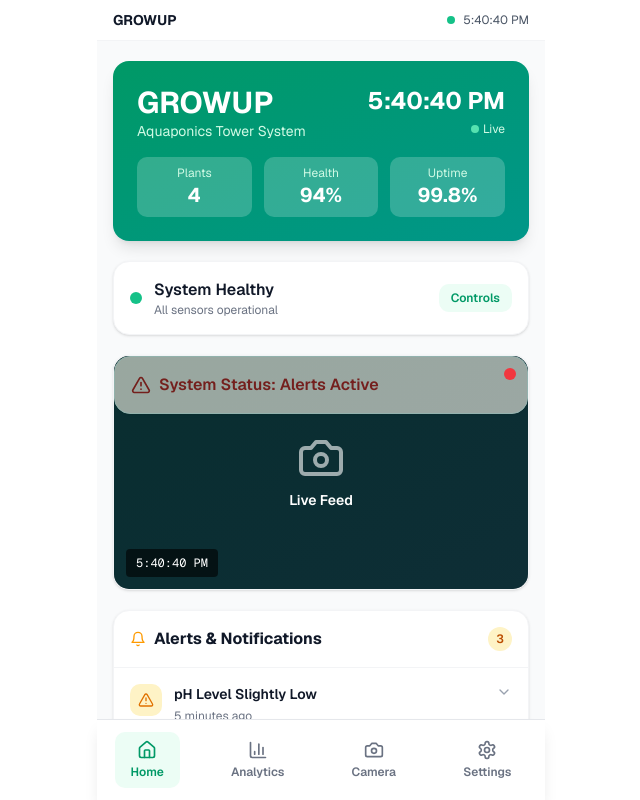
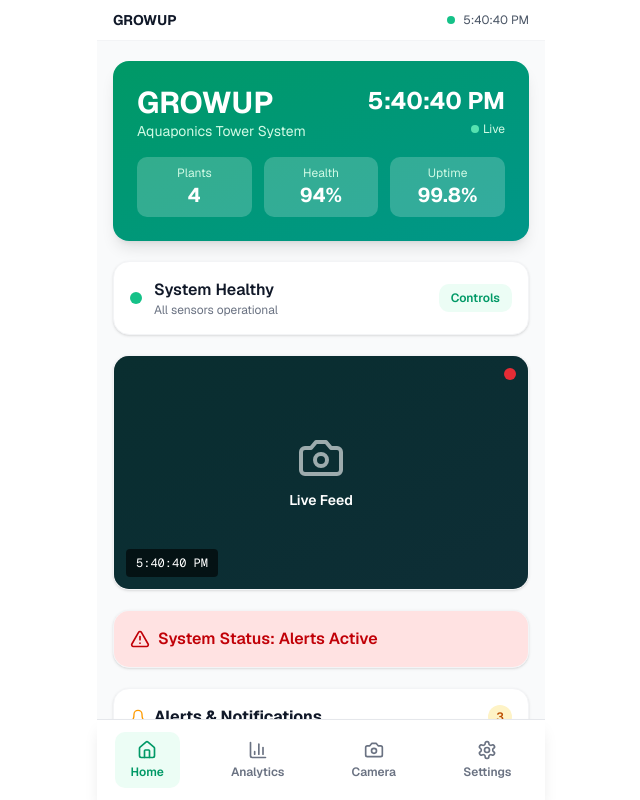
Before and after one commit to kitkato3/GrowUp_FrontEnd, a Next.js app: page /dashboard in a window 1280 px wide. Shown: the top 800 px of the page, without its empty margins (319-959 px from the left). Built offline with nearby package versions, Linux system fonts and the light colour scheme.

Commit message:
system status: from steting to home html

```diff
--- a/app/(routes)/dashboard/page.tsx
+++ b/app/(routes)/dashboard/page.tsx
@@ -367,12 +367,6 @@ export default function Dashboard() {
                 <div className="text-sm font-semibold">Live Feed</div>
               </div>
             </div>
-            <div className="bg-white rounded-2xl shadow-sm border border-gray-100 overflow-hidden">
-              <div className={`p-4 font-semibold flex items-center gap-2 ${systemStatus === 'Optimal' ? 'bg-emerald-100 text-emerald-700' : 'bg-red-100 text-red-700'}`}>
-                {systemStatus === 'Optimal' ? <CheckCircle className="w-5 h-5" /> : <AlertTriangle className="w-5 h-5" />}
-                <span>System Status: {systemStatus}</span>
-              </div>
-            </div>
             <div className="absolute top-3 right-3 bg-red-500 w-3 h-3 rounded-full animate-pulse"></div>
             <div className="absolute bottom-3 left-3 bg-black/60 px-2.5 py-1.5 rounded text-white text-xs font-mono">{currentTime.toLocaleTimeString()}</div>
             <button onClick={() => setShowCameraModal(true)} className="absolute bottom-3 right-3 bg-emerald-600 hover:bg-emerald-700 text-white p-2 rounded-lg transition-colors opacity-0 group-hover:opacity-100">
@@ -380,6 +374,15 @@ export default function Dashboard() {
             </button>
           </div>
         </div>
+
+        {/* FIXED: DITO NA ANG SYSTEM STATUS CARD */}
+        <div className="bg-white rounded-2xl shadow-sm border border-gray-100 overflow-hidden">
+          <div className={`p-4 font-semibold flex items-center gap-2 ${systemStatus === 'Optimal' ? 'bg-emerald-100 text-emerald-700' : 'bg-red-100 text-red-700'}`}>
+            {systemStatus === 'Optimal' ? <CheckCircle className="w-5 h-5" /> : <AlertTriangle className="w-5 h-5" />}
+            <span>System Status: {systemStatus}</span>
+          </div>
+        </div>
+
 
         <div className="bg-white rounded-2xl shadow-sm border border-gray-100 overflow-hidden">
           <div className="p-4 border-b border-gray-100 flex items-center justify-between">
```
